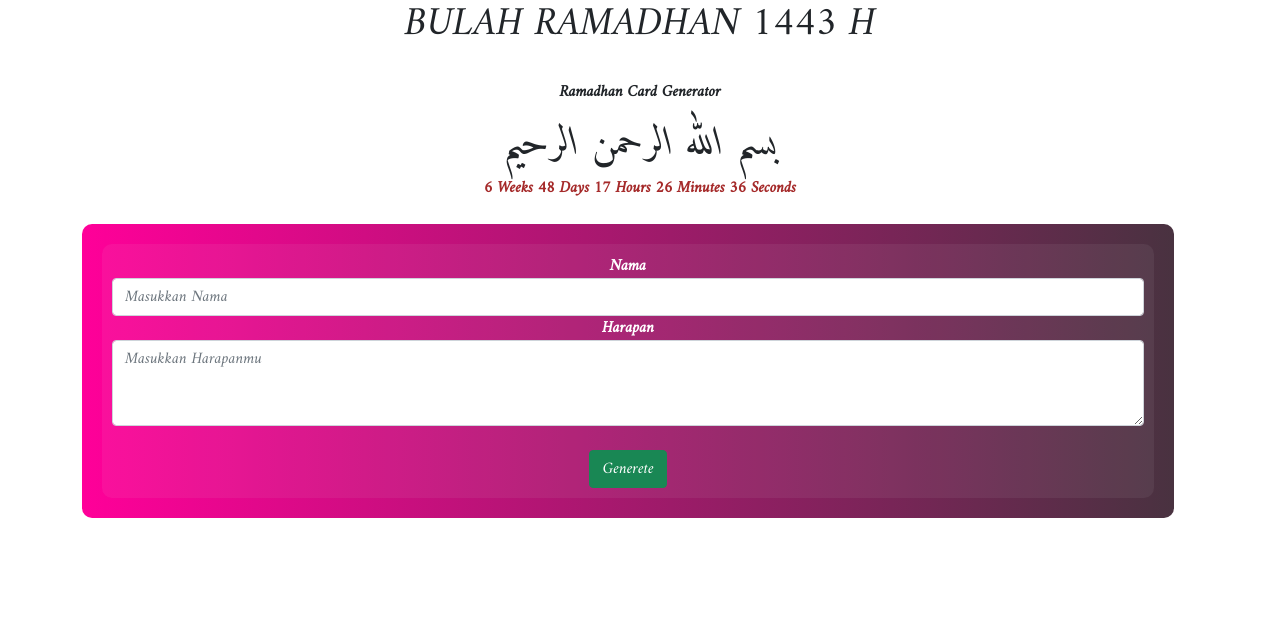
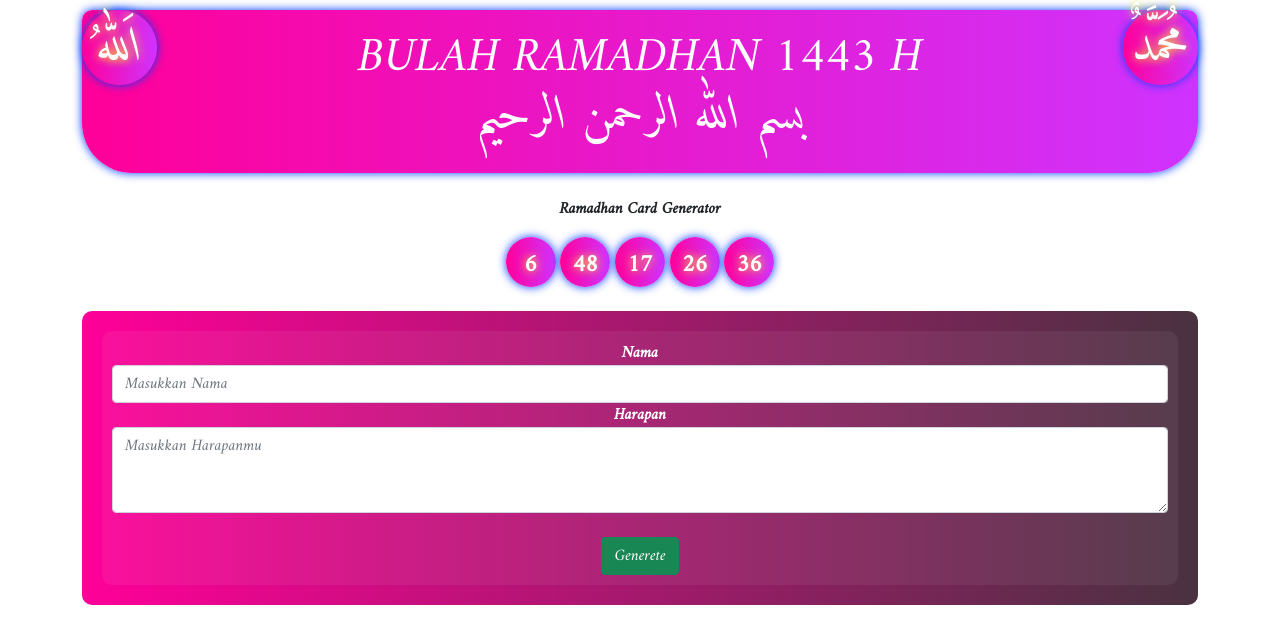
Before and after one commit to ArtEnginer/Card_Ramadhan_Generator, a plain HTML site: page index.html in a window 1280 px wide. Drawn offline with nearby package versions, Linux system fonts and the light colour scheme.

Commit message:
update timer and header

```diff
--- a/index.html
+++ b/index.html
@@ -35,22 +35,31 @@
     <script src="https://cdn.jsdelivr.net/npm/bootstrap@5.0.2/dist/js/bootstrap.min.js"
         integrity="sha384-cVKIPhGWiC2Al4u+LWgxfKTRIcfu0JTxR+EQDz/bgldoEyl4H0zUF0QKbrJ0EcQF"
         crossorigin="anonymous"></script>
-
     <script src="https://ajax.googleapis.com/ajax/libs/jquery/3.2.1/jquery.min.js"></script>
-
-
-
     <script src="main.js"></script>
 
     <div class="container">
         <div class="row">
             <div class="col-md-12 header">
-                <h1>BULAH RAMADHAN 1443 H</h1>
+                <div class="h-judul">
+                    <h1 class="lafadz-Allah">اَللهُ</h1>
+                    <h1> BULAH RAMADHAN 1443 H <br><span>بسم الله الرحمن الرحيم</span></h1>
+
+                    <h1 class="lafadz-muhammad">مُحَمَّدٌ</h1>
+                </div>
                 <br>
                 <p><i>Ramadhan Card Generator</i></p>
-                <h1>بسم الله الرحمن الرحيم</h1>
-                <div id="coutdown"></div>
+
+                <div class="timer">
+                    <div class="weeks"> </div>
+                    <div class="days"></div>
+                    <div class="hours"></div>
+                    <div class="minutes"></div>
+                    <div class="seconds"></div>
+                </div>
+
                 <br>
+            </div>
         </div>
         <div class="row">
             <div class="col-12 form">
@@ -59,8 +68,8 @@
                     <div class="backform">
                         <div class="form-group">
                             <label for="nama">Nama</label>
-                                <input type="text" class="form-control" id="nama" aria-describedby="emailHelp"
-                                    name="nama" placeholder="Masukkan Nama">
+                            <input type="text" class="form-control" id="nama" aria-describedby="emailHelp" name="nama"
+                                placeholder="Masukkan Nama">
                         </div>
                         <div class="form-group">
                             <label for="harapan">Harapan</label>
@@ -93,13 +102,7 @@
                 <a class="btn btn-danger btn_buat" style="display: inline-block;">Buat Sekarang ?</a>
             </div>
         </div>
-
-
-
-
-
-
-
+    </div>
 </body>
 
 </html>
--- a/main.js
+++ b/main.js
@@ -77,8 +77,12 @@ $(document).ready(function () {
             var seconds = Math.floor((distance % (1000 * 60)) / 1000);
 
 
-            $("#coutdown").text(weeks + " Weeks " + days + " Days " + hours + " Hours " + minutes + " Minutes " + seconds + " Seconds");
-
+            // $("#coutdown").text(weeks + " Weeks " + days + " Days " + hours + " Hours " + minutes + " Minutes " + seconds + " Seconds");
+            $(".weeks").text(weeks);
+            $(".days").text(days);
+            $(".hours").text(hours);
+            $(".minutes").text(minutes);
+            $(".seconds").text(seconds);
 
             // If the count down is finished, write some text
             if (distance < 0) {
--- a/style.css
+++ b/style.css
@@ -1,7 +1,89 @@
+* {
+    margin: 0;
+    padding: 0;
+}
+
 .header {
     font-family: 'Amiri', serif;
     text-align: center;
     font-weight: bolder;
+    margin-top: 10px;
+}
+
+.h-judul {
+
+    font-weight: bolder;
+    background: linear-gradient(to right, #ff0099, #cf33ff);
+
+    /* width: max-content; */
+    padding: 20px;
+    /* border radius bottom right and left */
+    border-radius: 10px 10px 50px 50px;
+    color: white;
+    box-shadow: 0px 0px 10px rgb(0, 60, 255);
+    /* atrribute to align text center */
+    position: relative;
+    display: flex;
+    justify-content: space-around;
+}
+
+.h-judul>h1 {
+    display: inline;
+    font-size: 3rem;
+}
+
+.h-judul>.lafadz-muhammad {
+    box-shadow: 0px 0px 10px rgb(0, 60, 255);
+    display: inline;
+    position: absolute;
+    width: 75px;
+    height: 75px;
+    right: 0;
+    top: 0;
+    padding: 10px;
+    border-radius: 5rem;
+    background: linear-gradient(to right, #ff0099, #cf33ff);
+    color: white;
+    text-shadow: 0px 0px 10px rgb(255, 251, 0);
+
+
+}
+
+.h-judul>.lafadz-Allah {
+    box-shadow: 0px 0px 10px rgb(0, 60, 255);
+    display: inline;
+    position: absolute;
+    width: 75px;
+    height: 75px;
+    left: 0;
+    top: 0;
+    padding: 10px;
+    border-radius: 5rem;
+    background: linear-gradient(to right, #ff0099, #cf33ff);
+    color: white;
+    text-shadow: 0px 0px 10px rgb(255, 251, 0);
+}
+
+
+.h-judul:hover {
+    background: linear-gradient(to bottom, #4e0632, #4c0661);
+    color: gold;
+    box-shadow: 0px 0px 10px rgb(0, 60, 255);
+}
+
+.timer>div {
+    display: inline-block;
+    width: 50px;
+    height: 50px;
+    border-radius: 50%;
+    background: linear-gradient(to right, #ff0099, #cf33ff);
+    color: white;
+    text-shadow: 0px 0px 10px rgb(255, 251, 0);
+    font-size: 1.5rem;
+    font-weight: bolder;
+    padding: 10px;
+    box-shadow: 0px 0px 10px rgb(0, 60, 255);
+    text-align: center;
 }
 
 .formmain {
```
Lines whose indentation alone changed are shown as unchanged.
